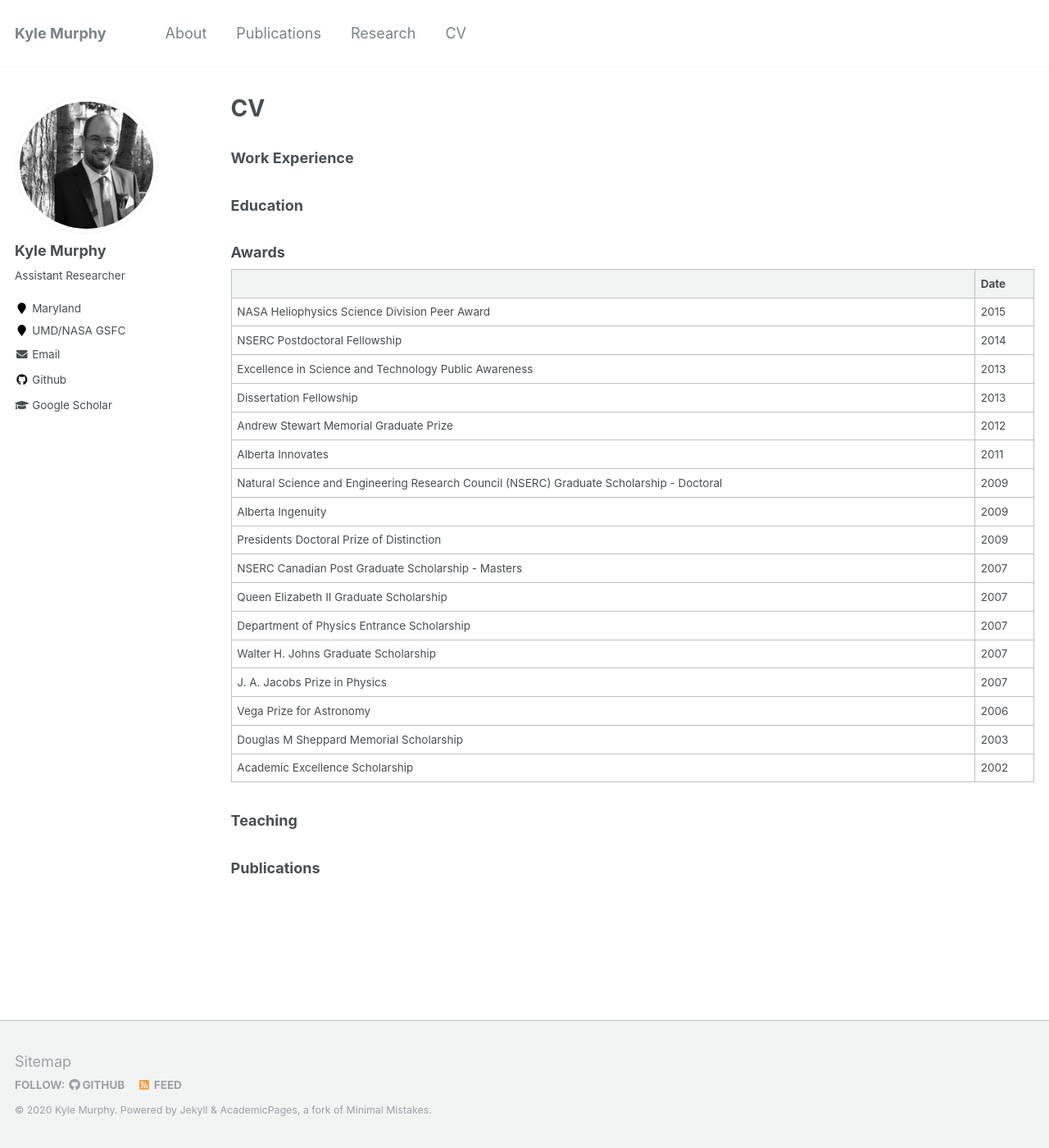
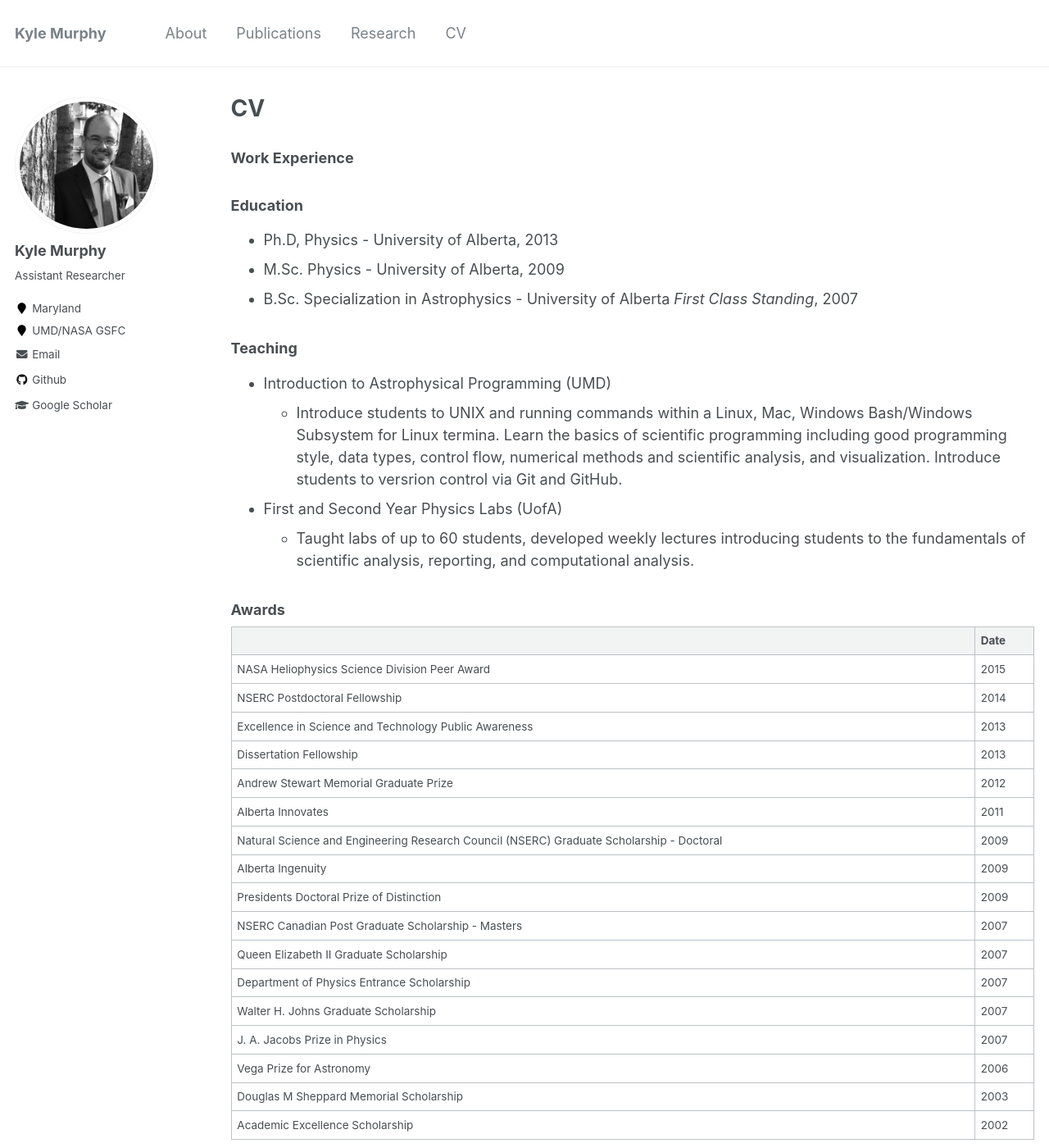
Before and after one commit to kylermurphy/kylermurphy.github.io, a Jekyll site: the page built from _pages/cv.md, in a window 1280 px wide and 1400 px high. Shown: the whole window at 82% size. Built offline with Jekyll 4.4.1, drawn with Linux system fonts in a browser that asks for light colours.

```diff
--- a/_pages/cv.md
+++ b/_pages/cv.md
@@ -12,6 +12,17 @@ redirect_from:
 ### Work Experience
 
 ### Education
+
+- Ph.D, Physics - University of Alberta, 2013
+- M.Sc. Physics - University of Alberta, 2009
+- B.Sc. Specialization in Astrophysics - University of Alberta _First Class Standing_, 2007
+
+### Teaching
+
+- Introduction to Astrophysical Programming (UMD)
+  - Introduce students to UNIX and running commands within a Linux, Mac, Windows Bash/Windows Subsystem for Linux termina. Learn the basics of scientific programming including good programming style, data types, control flow, numerical methods and scientific analysis, and visualization. Introduce students to versrion control via Git and GitHub.
+- First and Second Year Physics Labs (UofA)
+  - Taught labs of up to 60 students, developed weekly lectures introducing students to the fundamentals of scientific analysis, reporting, and computational analysis.
 
 ### Awards
 
```
Also changed, not shown: other parts of _pages/cv.md (+0 -3 lines), _pages/research.md (+1 -1 lines).
